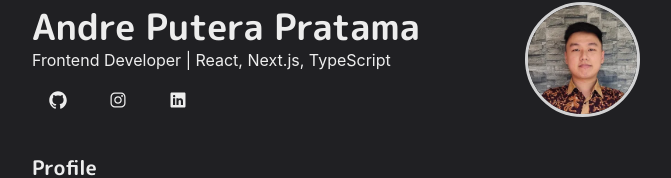
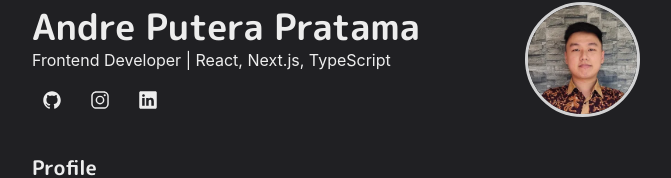
Before and after one commit to andrepp97/andrepp-homepage, a React (Vite) app: page / in a window 1280 px wide. Shown: the part 190-368 px from the top of the page, without its empty margins (304-975 px from the left). Built offline with nearby package versions, Linux system fonts and the light colour scheme.

Commit message:
Enhance social buttons

```diff
--- a/src/App.jsx
+++ b/src/App.jsx
@@ -14,6 +14,7 @@ import {
   Paragraph,
   Section,
   GridItem,
+  SocialLinks,
 } from "./components";
 import { IoLogoGithub, IoLogoInstagram, IoLogoLinkedin } from "react-icons/io";
 import { timeline, projects } from "./constants";
@@ -45,23 +46,7 @@ const App = () => {
               Andre Putera Pratama
             </Heading>
             <p>Frontend Developer | React, Next.js, TypeScript</p>
-            <Flex gap={2} mt={2} justify={{ base: "center", sm: "start" }}>
-              <Link href="https://github.com/andrepp97" target="_blank">
-                <Button variant="ghost">
-                  <IoLogoGithub size={20} />
-                </Button>
-              </Link>
-              <Link href="https://instagram.com/andre_pp_" target="_blank">
-                <Button variant="ghost">
-                  <IoLogoInstagram size={20} />
-                </Button>
-              </Link>
-              <Link href="https://linkedin.com/in/andreputera" target="_blank">
-                <Button variant="ghost">
-                  <IoLogoLinkedin size={20} />
-                </Button>
-              </Link>
-            </Flex>
+            <SocialLinks />
           </Box>
           <Box flexShrink={0} textAlign="center">
             <Box
--- a/src/components/index.js
+++ b/src/components/index.js
@@ -4,3 +4,4 @@ export * from "./section";
 export * from "./footer";
 export * from "./grid-item";
 export * from "./navbar";
+export * from "./social-links.tsx";
--- /dev/null
+++ b/src/components/social-links.tsx
@@ -0,0 +1,62 @@
+import React from "react";
+import { Flex, IconButton, Link, FlexProps } from "@chakra-ui/react";
+import { IoLogoGithub, IoLogoInstagram, IoLogoLinkedin } from "react-icons/io5";
+
+interface SocialItem {
+  name: string;
+  href: string;
+  icon: React.ReactElement;
+}
+
+interface SocialLinksProps extends FlexProps {
+  usernameGithub?: string;
+  usernameInstagram?: string;
+  usernameLinkedin?: string;
+}
+
+export const SocialLinks: React.FC<SocialLinksProps> = ({
+  usernameGithub = "andrepp97",
+  usernameInstagram = "andre_pp_",
+  usernameLinkedin = "andreputera",
+  ...flexProps
+}) => {
+  const socialData: SocialItem[] = [
+    {
+      name: "GitHub",
+      href: `https://github.com/${usernameGithub}`,
+      icon: <IoLogoGithub size={20} />,
+    },
+    {
+      name: "Instagram",
+      href: `https://instagram.com/${usernameInstagram}`,
+      icon: <IoLogoInstagram size={20} />,
+    },
+    {
+      name: "LinkedIn",
+      href: `https://linkedin.com/in/${usernameLinkedin}`,
+      icon: <IoLogoLinkedin size={20} />,
+    },
+  ];
+
+  return (
+    <Flex
+      gap={2}
+      mt={2}
+      justify={{ base: "center", sm: "start" }}
+      {...flexProps}
+    >
+      {socialData.map((item) => (
+        <IconButton
+          key={item.name}
+          as={Link}
+          href={item.href}
+          target="_blank"
+          rel="noopener noreferrer"
+          variant="ghost"
+          icon={item.icon}
+          aria-label={`Visit ${item.name} profile`}
+        />
+      ))}
+    </Flex>
+  );
+};
```
